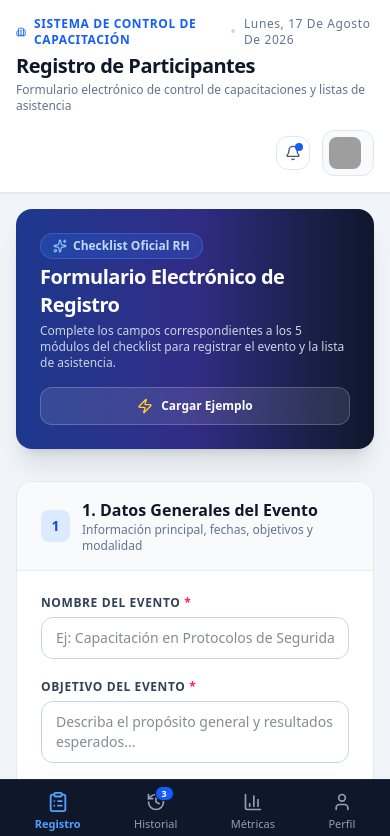
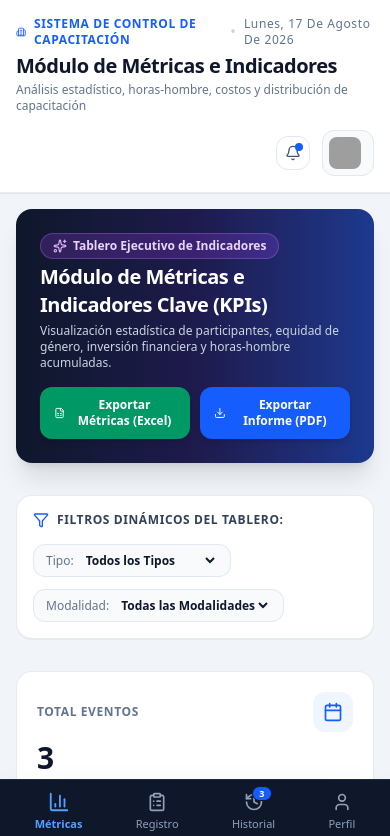
Before and after one commit to haroldove90-spec/Registro-de-participantes-, a React (Vite) app: page / in a window 390 px wide. Shown: the top 836 px of the page. Built offline with nearby package versions, Linux system fonts and the light colour scheme; grey boxes are pictures that could not be loaded.

Commit message:
feat: set métricas as default module
Reorder navigation items in sidebar and mobile menu to prioritize the metrics dashboard as the default view upon application load.

```diff
--- a/src/App.tsx
+++ b/src/App.tsx
@@ -17,7 +17,7 @@ import { MetricasModule } from './components/Modules/MetricasModule';
 import { PerfilModule } from './components/Modules/PerfilModule';
 
 export default function App() {
-  const [activeModule, setActiveModule] = useState<ModuleType>('registro');
+  const [activeModule, setActiveModule] = useState<ModuleType>('metricas');
   const [eventos, setEventos] = useState<EventoData[]>([]);
   const [userProfile, setUserProfile] = useState<UserProfile>(getStoredUserProfile());
 
--- a/src/components/Navigation/MobileBottomNav.tsx
+++ b/src/components/Navigation/MobileBottomNav.tsx
@@ -15,6 +15,11 @@ export const MobileBottomNav: React.FC<MobileBottomNavProps> = ({
 }) => {
   const navItems = [
     {
+      id: 'metricas' as ModuleType,
+      label: 'Métricas',
+      icon: BarChart3,
+    },
+    {
       id: 'registro' as ModuleType,
       label: 'Registro',
       icon: ClipboardList,
@@ -24,11 +29,6 @@ export const MobileBottomNav: React.FC<MobileBottomNavProps> = ({
       label: 'Historial',
       icon: History,
       count: totalEventosCount,
-    },
-    {
-      id: 'metricas' as ModuleType,
-      label: 'Métricas',
-      icon: BarChart3,
     },
     {
       id: 'perfil' as ModuleType,
--- a/src/components/Navigation/Sidebar.tsx
+++ b/src/components/Navigation/Sidebar.tsx
@@ -17,6 +17,15 @@ export const Sidebar: React.FC<SidebarProps> = ({
 }) => {
   const navItems = [
     {
+      id: 'metricas' as ModuleType,
+      label: 'Módulo de Métricas',
+      shortLabel: 'Métricas',
+      description: 'Gráficas, KPIs e indicadores clave',
+      icon: BarChart3,
+      badge: 'KPIs',
+      badgeColor: 'bg-purple-100 text-purple-700',
+    },
+    {
       id: 'registro' as ModuleType,
       label: 'Registro de Participantes',
       shortLabel: 'Registro',
@@ -33,15 +42,6 @@ export const Sidebar: React.FC<SidebarProps> = ({
       icon: History,
       count: totalEventosCount,
       badgeColor: 'bg-slate-100 text-slate-700',
-    },
-    {
-      id: 'metricas' as ModuleType,
-      label: 'Módulo de Métricas',
-      shortLabel: 'Métricas',
-      description: 'Gráficas, KPIs e indicadores clave',
-      icon: BarChart3,
-      badge: 'KPIs',
-      badgeColor: 'bg-purple-100 text-purple-700',
     },
     {
       id: 'perfil' as ModuleType,
--- a/src/types.ts
+++ b/src/types.ts
@@ -85,4 +85,4 @@ export interface UserProfile {
   modoOscuro: boolean;
 }
 
-export type ModuleType = 'registro' | 'historial' | 'metricas' | 'perfil';
+export type ModuleType = 'metricas' | 'registro' | 'historial' | 'perfil';
```
